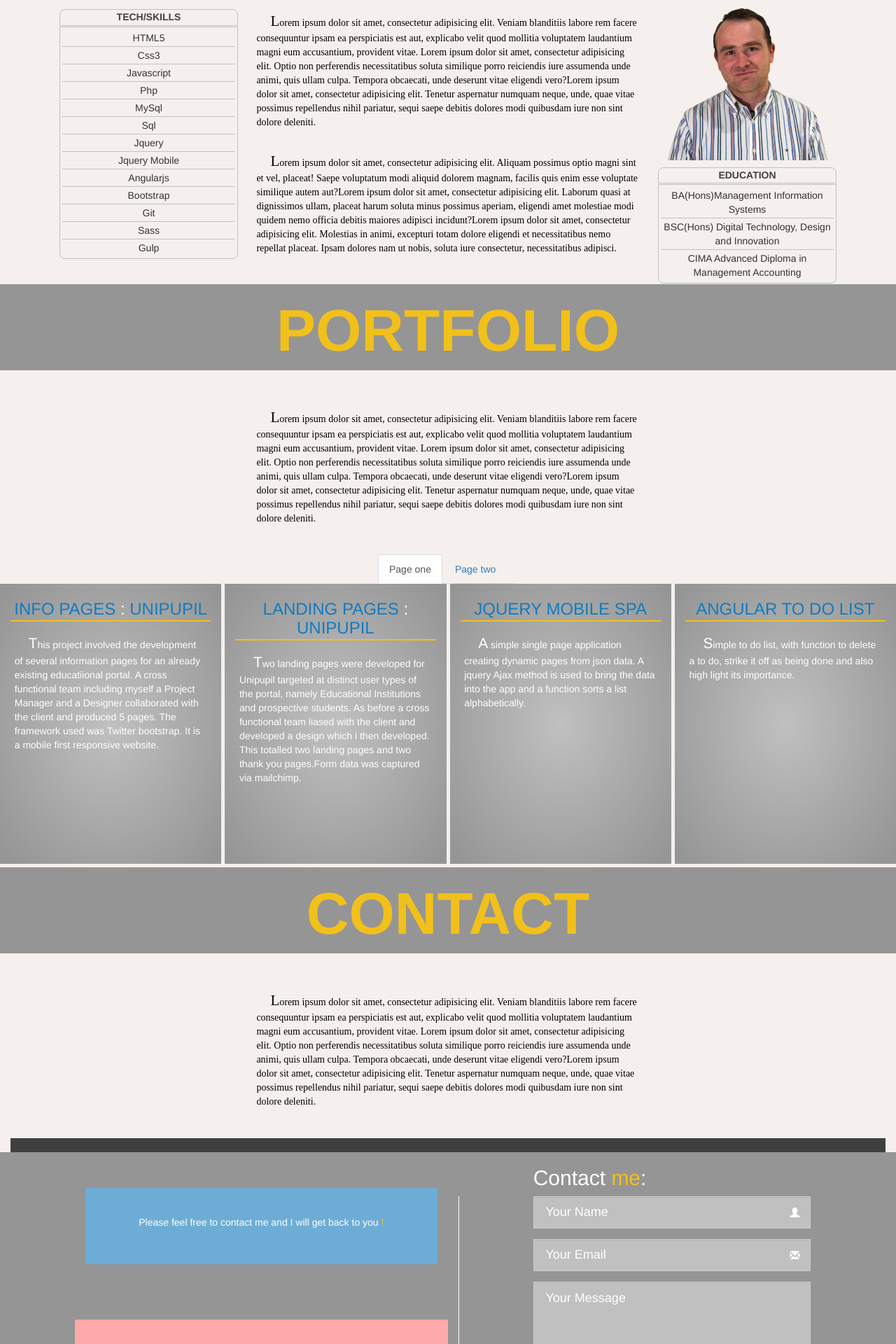
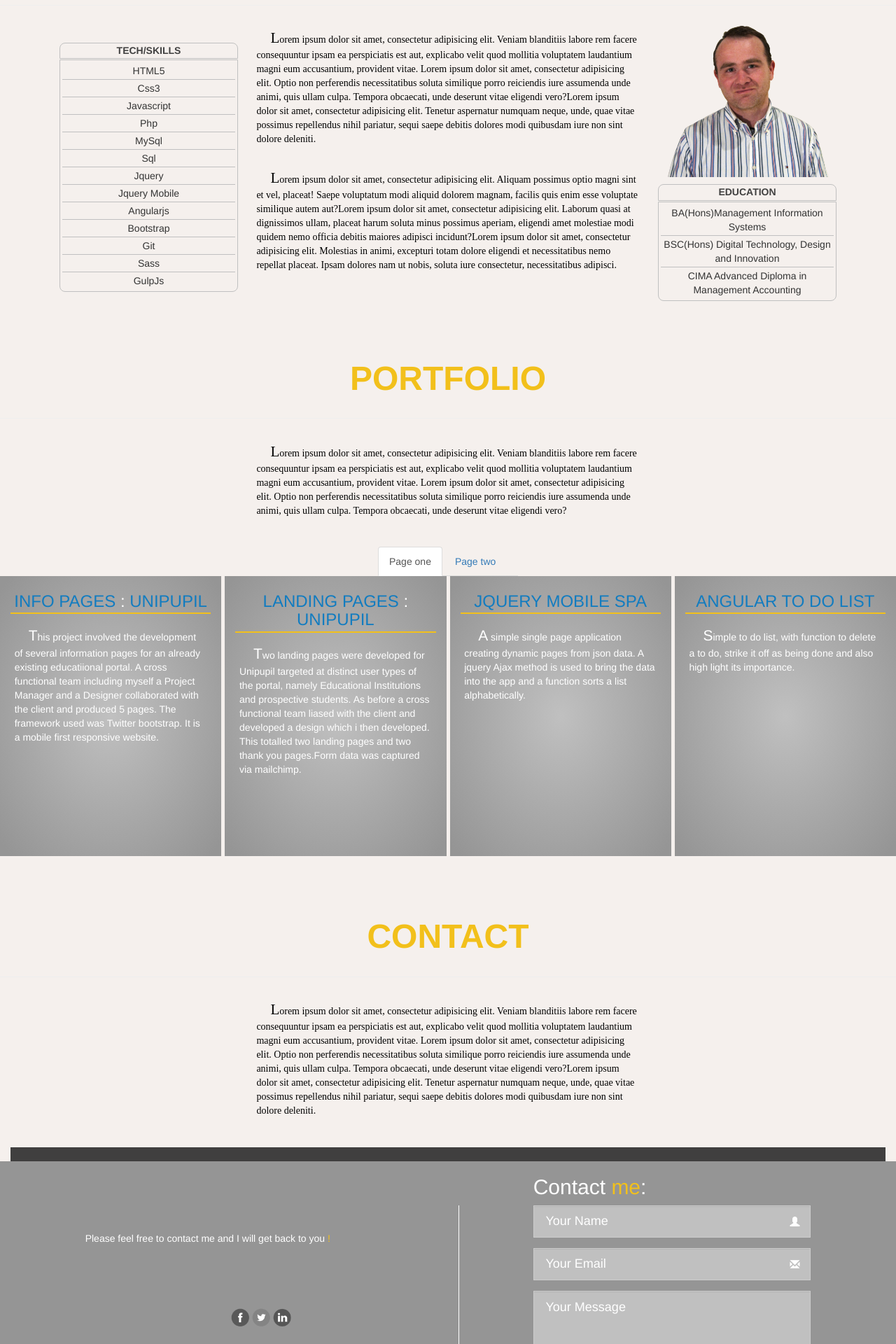
Before and after one commit to barophobe/portsite, a PHP site: page / in a window 1280 px wide. Shown: the part 960-2880 px from the top of the page at 70% size. Run offline with PHP 8.4, Linux system fonts and the light colour scheme; style sheets or scripts are compiled from the project's sources; some libraries are stand-ins or nearby versions; some web fonts are replaced.

Commit message:
alot of changes to styling, changed colors, paddins etc, footer too.

```diff
--- a/contact_me.php
+++ b/contact_me.php
@@ -4,7 +4,7 @@
 <div class="row">
 <div class="col-lg-5 col-lg-offset-1 col-md-6 col-sm-12 col-xs-12">
 
-<div class="well well-lg wellSty">
+<div class="messPlc">
 <p class="conTxt">Please feel free to contact me and I will get back to you<span class="frmConHd2">&nbsp;!</span></p>
 </div>
 <?php if ($_SERVER['REQUEST_METHOD'] == 'POST') {
@@ -36,7 +36,7 @@ if (!empty($_POST['name']) && !empty($_POST['email']) && !empty($_POST['message'
 
 
     <div class="row">
-<div class="well well-lg wellStyP">
+<div class="">
 
           <div class="socL">
 
--- a/index.php
+++ b/index.php
@@ -5,143 +5,218 @@
 <link rel="stylesheet" href="css/bootstrap.css">
 <link rel="stylesheet" href="portfolio.css">
 <link rel="stylesheet" href="media.css">
-	<script   src="https://code.jquery.com/jquery-1.12.4.js" integrity="sha256-Qw82+bXyGq6MydymqBxNPYTaUXXq7c8v3CwiYwLLNXU="  crossorigin="anonymous"></script>
+<script   src="https://code.jquery.com/jquery-1.12.4.js" integrity="sha256-Qw82+bXyGq6MydymqBxNPYTaUXXq7c8v3CwiYwLLNXU=" crossorigin="anonymous"></script>
 <meta charset="utf-8">
 <meta content="IE=edge" http-equiv="X-UA-Compatible">
 <meta name="viewport" content="width=device-width, initial-scale=1.0">
 <script src="https://use.fontawesome.com/e5a060d640.js"></script>
 </head>
+
 <body id="pageDim">
+
 <section id="intro" class="section mrgBtm">
+
 <?php include_once("analyticstracking.php") ?>
-
 
     <div class="container-fluid bkGrnd" id="high">
 
         <header>
+
           <div class="banner arrowDwn" id="hdrBg"><a href="#about"><span class="intHd fa fa-angle-double-down fa-3x"></span></a>
           </div>
+
         </header>
+
     </div>
 
     <div class="transCon">
-    <div class="specHd subTrans" id="hed"><img src="images/ed-connolly-LOGO-03.png" class="logoDim titleMenu" alt=""></div>
+
+      <div class="specHd subTrans" id="hed"><img src="images/ed-connolly-LOGO-03.png" class="logoDim titleMenu" alt="">
+      </div>
+
 
           <div id="myNav" class="layover">
 
-   <!-- layover content -->
+                <ul class="navLst layover-content">
 
-
-        <ul class="navLst layover-content"><li><a href="#intro" class="overHeadMenu"><h5><strong>Top</strong></h5><span class="glyphicon glyphicon-menu-right pull-right overHeadSpan" aria-hidden="true"></span></a>  </li>
+                    <li><a href="#intro" class="overHeadMenu"><h5><strong>Top</strong></h5><span class="glyphicon glyphicon-menu-right pull-right overHeadSpan" aria-hidden="true"></span></a>  </li>
 
                     <li><a href="#about" class="overHeadMenu"><h5><strong>About</strong></h5><span class="glyphicon glyphicon-menu-right pull-right overHeadSpan" aria-hidden="true"></span></a>  </li>
+
                     <li><a href="#portfolio" class="overHeadMenu"><h5><strong>Portfolio</strong></h5><span class="glyphicon glyphicon-menu-right pull-right overHeadSpan" aria-hidden="true"></span></a>  </li>
-      <li><a href="#contact" class="overHeadMenu"><h5><strong>Contact</strong></h5><span class="glyphicon glyphicon-menu-right pull-right overHeadSpan" aria-hidden="true"></span></a>  </li></ul></div>
 
+                    <li><a href="#contact" class="overHeadMenu"><h5><strong>Contact</strong></h5><span class="glyphicon glyphicon-menu-right pull-right overHeadSpan" aria-hidden="true"></span></a>  </li>
 
+                </ul>
 
+          </div>
 
           <button class="c-hamburger c-hamburger--rot">
+
             <span>toggle menu</span>
+
           </button>
 
     </div>
 
-  <!-- <p>Lorem ipsum dolor sit amet, consectetur adipisicing elit. Saepe numquam perferendis fugit laboriosam aliquid nobis quasi dolor sunt molestiae, voluptate magni minima nesciunt soluta distinctio neque quis fuga ad cupiditate.</p> -->
+</section>
 
-</section>
 <div class="topAro"><a href="#intro"><span class="aroUp fa fa-arrow-up fa-3x"></span></a></div>
-<!-- <hr> -->
+
 
 <section id="about" class="section">
+
   <div class="container-fluid">
-<div class="row senter hdSec">
+
+    <div class="row senter">
+
       <h1 class="portHd ">About Me</h1>
+
     </div>
+
   </div>
 
 <hr>
+
 <div class="container">
+
   <div class="row-fluid">
-    <div class="col-md-3 edu">
+
+      <div class="col-sm-3 edu">
+
         <h5>tech/skills</h5>
+
           <ul class="eduLst">
+
               <li>HTML5</li>
+
               <li>Css3</li>
+
               <li>Javascript</li>
+
               <li>Php</li>
+
               <li>MySql</li>
+
               <li>Sql</li>
+
               <li>Jquery</li>
+
               <li>Jquery Mobile</li>
+
               <li>Angularjs</li>
+
               <li>Bootstrap</li>
+
               <li>Git</li>
+
               <li>Sass</li>
-        <li>Gulp</li>
+
+              <li>GulpJs</li>
+
           </ul>
 
+      </div>
 
+      <div class="bio col-sm-6">
 
+        <p class="weighty">Lorem ipsum dolor sit amet, consectetur adipisicing elit. Veniam blanditiis labore rem facere consequuntur ipsam ea perspiciatis est aut, explicabo velit quod mollitia voluptatem laudantium magni eum accusantium, provident vitae. Lorem ipsum dolor sit amet, consectetur adipisicing elit. Optio non perferendis necessitatibus soluta similique porro reiciendis iure assumenda unde animi, quis ullam culpa. Tempora obcaecati, unde deserunt vitae eligendi vero?Lorem ipsum dolor sit amet, consectetur adipisicing elit. Tenetur aspernatur numquam neque, unde, quae vitae possimus repellendus nihil pariatur, sequi saepe debitis dolores modi quibusdam iure non sint dolore deleniti.</p><br>
+
+        <p class="weighty">Lorem ipsum dolor sit amet, consectetur adipisicing elit. Aliquam possimus optio magni sint et vel, placeat! Saepe voluptatum modi aliquid dolorem magnam, facilis quis enim esse voluptate similique autem aut?Lorem ipsum dolor sit amet, consectetur adipisicing elit. Laborum quasi at dignissimos ullam, placeat harum soluta minus possimus aperiam, eligendi amet molestiae modi quidem nemo officia debitis maiores adipisci incidunt?Lorem ipsum dolor sit amet, consectetur adipisicing elit. Molestias in animi, excepturi totam dolore eligendi et necessitatibus nemo repellat placeat. Ipsam dolores nam ut nobis, soluta iure consectetur, necessitatibus adipisci.</p><br>
 
       </div>
-  <div class="bio col-md-6"><p class="weighty">Lorem ipsum dolor sit amet, consectetur adipisicing elit. Veniam blanditiis labore rem facere consequuntur ipsam ea perspiciatis est aut, explicabo velit quod mollitia voluptatem laudantium magni eum accusantium, provident vitae. Lorem ipsum dolor sit amet, consectetur adipisicing elit. Optio non perferendis necessitatibus soluta similique porro reiciendis iure assumenda unde animi, quis ullam culpa. Tempora obcaecati, unde deserunt vitae eligendi vero?Lorem ipsum dolor sit amet, consectetur adipisicing elit. Tenetur aspernatur numquam neque, unde, quae vitae possimus repellendus nihil pariatur, sequi saepe debitis dolores modi quibusdam iure non sint dolore deleniti.</p><br>
-    <p class="weighty">Lorem ipsum dolor sit amet, consectetur adipisicing elit. Aliquam possimus optio magni sint et vel, placeat! Saepe voluptatum modi aliquid dolorem magnam, facilis quis enim esse voluptate similique autem aut?Lorem ipsum dolor sit amet, consectetur adipisicing elit. Laborum quasi at dignissimos ullam, placeat harum soluta minus possimus aperiam, eligendi amet molestiae modi quidem nemo officia debitis maiores adipisci incidunt?Lorem ipsum dolor sit amet, consectetur adipisicing elit. Molestias in animi, excepturi totam dolore eligendi et necessitatibus nemo repellat placeat. Ipsam dolores nam ut nobis, soluta iure consectetur, necessitatibus adipisci.</p><br>
-  </div>
 
-<div class="col-md-3 edu">
+      <div class="col-sm-3 edu1">
+
          <img src="images/Ed_Connolly_profile_02.png" id="edPic"/>
 
          <h5>Education</h5>
+
             <ul class="eduLst">
+
               <li>BA(Hons)Management Information Systems</li>
+
               <li>BSC(Hons) Digital Technology, Design and Innovation</li>
+
               <li>CIMA Advanced Diploma in Management Accounting</li>
+
             </ul>
 
       </div>
 
     </div>
+
   </div>
+
 </section>
 
 
 
 <section id="portfolio" class="section">
+
   <div class="container-fluid">
-  <div class="row senter hdSec">
+
+    <div class="row senter">
+
         <h1 class="portHd">Portfolio</h1>
+
     </div>
+
   </div>
+
 <hr>
+
     <div class="container">
+
       <div class="row-fluid">
-  <div class="bio col-md-6 col-md-offset-3"><!-- <h4 class="subHd subTrans">&nbsp;&nbsp;&nbsp;&nbsp;Skills&nbsp;&nbsp;&nbsp;&nbsp;</h4> --><p class="weighty">Lorem ipsum dolor sit amet, consectetur adipisicing elit. Veniam blanditiis labore rem facere consequuntur ipsam ea perspiciatis est aut, explicabo velit quod mollitia voluptatem laudantium magni eum accusantium, provident vitae. Lorem ipsum dolor sit amet, consectetur adipisicing elit. Optio non perferendis necessitatibus soluta similique porro reiciendis iure assumenda unde animi, quis ullam culpa. Tempora obcaecati, unde deserunt vitae eligendi vero?Lorem ipsum dolor sit amet, consectetur adipisicing elit. Tenetur aspernatur numquam neque, unde, quae vitae possimus repellendus nihil pariatur, sequi saepe debitis dolores modi quibusdam iure non sint dolore deleniti.</p><br>
+
+        <div class="bio col-sm-6 col-sm-offset-3">
+
+          <p class="weighty">Lorem ipsum dolor sit amet, consectetur adipisicing elit. Veniam blanditiis labore rem facere consequuntur ipsam ea perspiciatis est aut, explicabo velit quod mollitia voluptatem laudantium magni eum accusantium, provident vitae. Lorem ipsum dolor sit amet, consectetur adipisicing elit. Optio non perferendis necessitatibus soluta similique porro reiciendis iure assumenda unde animi, quis ullam culpa. Tempora obcaecati, unde deserunt vitae eligendi vero?</p><br>
+
         </div>
+
       </div>
+
+    </div>
+
+<div class="tabbable">
+ <!-- Only required for left/right tabs -->
+  <ul class="nav nav-tabs tabsCenter">
+
+    <li class="active "><a href="#tab1" data-toggle="tab">Page one</a></li>
+
+    <li class=""><a href="#tab2" data-toggle="tab">Page two</a></li>
+
+  </ul>
+
+      <div class="tab-content">
+
+        <div class="tab-pane active" id="tab1">
+
+          <div id="effect-1" class="effects clearfix">
+
+            <div class="img  col-sm-6 col-xs-6 col-md-6">
+
+              <h3 class="portH">Info Pages<span class="portDots">&nbsp;:</span> Unipupil</h3>
+
+                <p class="projSum">This project involved the development of several information pages for an already existing educatiional portal. A cross functional team including myself a Project Manager and a Designer collaborated with the client and produced 5 pages.  The framework used was Twitter bootstrap. It is a mobile first responsive website.</p>
+
+                <div class="overlay">
+
+                  <h5 class="overHead">bootstrap/Html<br>css/javascript</h5>
+
+                  <h3 class="overHead3">Unipupil<br>Info Pages</h3>
+
+                  <a href="https://github.com/barophobe/Dsa-Major-Project" class="expand" target="_blank">Git Repo</a><a href="portfolio/major_proj/About_us.html" class="expand1" target="_blank">Visit Site</a>
+                  <a class="close-overlay hidden">x</a>
+
+                </div>
+
             </div>
 
 
-
-<div class="tabbable"> <!-- Only required for left/right tabs -->
-  <ul class="nav nav-tabs tabsCenter">
-    <li class="active "><a href="#tab1" data-toggle="tab">Page one</a></li>
-    <li class=""><a href="#tab2" data-toggle="tab">Page two</a></li>
-
-  </ul>
-  <div class="tab-content">
-    <div class="tab-pane active" id="tab1">
-      <div id="effect-1" class="effects clearfix">
-    <div class="img  col-sm-6 col-xs-6 col-md-6">
-        <h3 class="portH">Info Pages<span class="portDots">&nbsp;:</span> Unipupil</h3><p class="projSum">This project involved the development of several information pages for an already existing educatiional portal. A cross functional team including myself a Project Manager and a Designer collaborated with the client and produced 5 pages.  The framework used was Twitter bootstrap. It is a mobile first responsive website.</p>
-        <div class="overlay">
-          <h5 class="overHead">bootstrap/Html<br>css/javascript</h5>
-          <h3 class="overHead3">Unipupil<br>Info Pages</h3>
-            <a href="https://github.com/barophobe/Dsa-Major-Project" class="expand" target="_blank">Git Repo</a><a href="portfolio/major_proj/About_us.html" class="expand1" target="_blank">Visit Site</a>
-            <a class="close-overlay hidden">x</a>
-
-
-    </div></div><div class="img col-sm-6 col-xs-6 col-md-6 sec ">
+    <div class="img col-sm-6 col-xs-6 col-md-6 sec ">
          <h3 class="portH">Landing Pages<span class="portDots">&nbsp;:</span> Unipupil</h3><p class="projSum">Two landing pages were developed for Unipupil targeted at distinct user types of the portal, namely Educational Institutions and prospective students. As before a cross functional team liased with the client and developed a design which i then developed. This totalled two landing pages and two thank you pages.Form data was captured via mailchimp.</p>
         <div class="overlay">
           <h5 class="overHead">bootstrap/Html<br>css/javascript</h5>
@@ -215,49 +290,75 @@
             <a class="close-overlay hidden">x</a>
 
 
-</div></div></div>
+</div>
+</div>
+</div>
 
 
 
     </div>
   </div>
 </div>
+
 </section>
 
 
 
 <section id="contact" class="section">
+
   <div class="container-fluid">
+
     <div class="row senter hdSec">
+
         <h1 class="portHd ">Contact</h1>
+
     </div>
+
   </div>
 
 </section>
+
 <hr>
+
 <div class="container">
+
   <div class="row-fluid">
-  <div class="bio col-md-6 col-md-offset-3"><p class="weighty">Lorem ipsum dolor sit amet, consectetur adipisicing elit. Veniam blanditiis labore rem facere consequuntur ipsam ea perspiciatis est aut, explicabo velit quod mollitia voluptatem laudantium magni eum accusantium, provident vitae. Lorem ipsum dolor sit amet, consectetur adipisicing elit. Optio non perferendis necessitatibus soluta similique porro reiciendis iure assumenda unde animi, quis ullam culpa. Tempora obcaecati, unde deserunt vitae eligendi vero?Lorem ipsum dolor sit amet, consectetur adipisicing elit. Tenetur aspernatur numquam neque, unde, quae vitae possimus repellendus nihil pariatur, sequi saepe debitis dolores modi quibusdam iure non sint dolore deleniti.</p><br>
+
+      <div class="bio col-sm-6 col-sm-offset-3"><p class="weighty">Lorem ipsum dolor sit amet, consectetur adipisicing elit. Veniam blanditiis labore rem facere consequuntur ipsam ea perspiciatis est aut, explicabo velit quod mollitia voluptatem laudantium magni eum accusantium, provident vitae. Lorem ipsum dolor sit amet, consectetur adipisicing elit. Optio non perferendis necessitatibus soluta similique porro reiciendis iure assumenda unde animi, quis ullam culpa. Tempora obcaecati, unde deserunt vitae eligendi vero?Lorem ipsum dolor sit amet, consectetur adipisicing elit. Tenetur aspernatur numquam neque, unde, quae vitae possimus repellendus nihil pariatur, sequi saepe debitis dolores modi quibusdam iure non sint dolore deleniti.</p><br>
       </div>
+
   </div>
+
 </div>
+
 <div class="container-fluid">
+
   <footer class="ed">
 
       <span id="invis">|</span>
-</footer></div>
+
+  </footer>
+
+</div>
+
 <?php include ('contact_me.php'); ?>
 
 </div>
 
 <div class="container-fluid">
+
   <footer class="ed">
 
      &copy;&nbsp;All rights Reserved Ed Connolly
-</footer></div>
+
+  </footer>
+
+</div>
+
 <script type="text/javascript" src="bootstrap.js"></script>
 <script type="text/javascript" src="portfolio.js"></script>
 <script type="text/javascript" src="jquery.scrollTo.js"></script>
-<script src="https://cdnjs.cloudflare.com/ajax/libs/modernizr/2.8.3/modernizr.min.js"> </script>
+<script src="https://cdnjs.cloudflare.com/ajax/libs/modernizr/2.8.3/modernizr.min.js"></script>
+
 </body>
 </html>
--- a/portfolio.css
+++ b/portfolio.css
@@ -36,9 +36,6 @@ body {
 .mrgBtm {
   margin-bottom: 0px;
   padding-bottom: 0px; }
-
-.hdSec {
-  background: #959595; }
 
 .arrow_box {
   position: relative;
@@ -300,19 +297,20 @@ textarea:-ms-input-placeholder {
 .socL {
   display: block;
   max-width: 22%;
-  margin: auto;
+  margin: 15% auto;
   text-align: center; }
 
 .conTxt {
   color: #ffffff; }
 
+.messPlc {
+  padding-top: 20%; }
+
 .landList {
   display: block;
   max-width: 100%;
   margin: auto;
-  list-style-type: none;
-  padding-bottom: 6%;
-  text-align: left; }
+  list-style-type: none; }
 
 .landList > li {
   padding: 0;
@@ -374,7 +372,7 @@ textarea:-ms-input-placeholder {
   background: -o-radial-gradient(rgba(45, 45, 45, 0.6), rgba(45, 45, 45, 0.9) 80%); }
 
 .wellSty, .wellStyP {
-  background-color: #6dadd5;
+  background-color: rgba(45, 45, 45, 0.9);
   border: none;
   padding: 8% 0 8% 0;
   border-radius: 0;
@@ -382,12 +380,12 @@ textarea:-ms-input-placeholder {
   margin: 10% auto 5% auto; }
 
 .wellStyP {
-  background-color: #ffaaaa; }
+  background-color: rgba(45, 45, 45, 0.9); }
 
 .portHd {
   color: #f2c01b;
   font-weight: bold;
-  font-size: 84px;
+  font-size: 48px;
   text-transform: uppercase;
   border-radius: 1%; }
 
@@ -1395,7 +1393,9 @@ div.bkGrnd {
   .eduLst li:last-child {
     border-bottom: none; }
 
-.edu h5 {
+.edu, .edu1 {
+  margin-top: 2%; }
+  .edu h5, .edu1 h5 {
     text-transform: uppercase;
     color: rgba(45, 45, 45, 0.9);
     text-align: center;
@@ -1406,6 +1406,9 @@ div.bkGrnd {
     padding-bottom: 3px;
     padding-top: 3px;
     margin-bottom: 0px; }
+
+.edu1 {
+  margin-top: 0; }
 
 .topAro {
   position: fixed;
@@ -1419,6 +1422,15 @@ div.bkGrnd {
   overflow: hidden; }
 
 .aroUp {
-  color: rgba(65, 65, 65, 0.3); }
+  color: rgba(90, 90, 90, 0.3); }
+
+#about {
+  margin-top: 5%; }
+
+#portfolio {
+  margin-top: 5%; }
+
+#contact {
+  margin-top: 5%; }
 
 /*# sourceMappingURL=portfolio.css.map */
--- a/portfolio.scss
+++ b/portfolio.scss
@@ -62,7 +62,8 @@ body {
   padding-bottom: 0px;
 }
 .hdSec {
-  background:$greyD;
+  // background:$overlay;
+  // padding: 2% 0 2% 0;
 }
 .arrow_box {
   position: relative;
@@ -405,7 +406,7 @@ color: #fff !important;
 .socL {
   display: block;
   max-width: 22%;
-  margin: auto;
+  margin:15% auto;
   text-align: center;
 
 }
@@ -413,14 +414,16 @@ color: #fff !important;
 .conTxt {
   color:$white;
 }
-
+.messPlc {
+  padding-top:20%;
+}
 .landList{
   display: block;
     max-width: 100%;
     margin: auto;
   list-style-type: none;
-  padding-bottom: 6%;
-  text-align: left;
+  // padding-bottom: 6%;
+  // text-align: left;
 }
 .landList > li{
 
@@ -500,7 +503,7 @@ color: #fff !important;
 
 }
 .wellSty{
-  background-color:$blueB;
+  background-color:$overlay;
   border:none;
   padding: 8% 0 8% 0;
   border-radius: 0;
@@ -510,13 +513,13 @@ color: #fff !important;
 
 .wellStyP {
   @extend .wellSty;
-  background-color:$pink;
+  background-color:$overlay;
   }
 
 .portHd {
   color:$yellow;
   font-weight: bold;
-  font-size:84px;
+  font-size:48px;
   // border-bottom: 1px solid $greyL;
   // border-top: 1px solid $greyL;
   text-transform: uppercase;
@@ -1662,6 +1665,7 @@ div.bkGrnd {
 
 .edu{
   // padding:1px;
+   margin-top:2%;
   h5 {
     text-transform: uppercase;
     color:$overlay;
@@ -1673,9 +1677,13 @@ div.bkGrnd {
     padding-bottom:3px;
     padding-top:3px;
     margin-bottom: 0px;
+
   }
 }
-
+.edu1 {
+  @extend .edu;
+  margin-top:0;
+}
 .topAro {
   position:fixed;
   width:50px;
@@ -1688,5 +1696,19 @@ div.bkGrnd {
   overflow: hidden;
 }
 .aroUp {
-  color:darken($greyLT,50%);
-}
+  color:darken($greyLT,40%);
+}
+
+
+
+
+
+#about {
+  margin-top: 5%;
+}
+#portfolio {
+  margin-top: 5%;
+}
+#contact{
+  margin-top: 5%;
+}
```
Also changed, not shown: 1 other file. Lines whose indentation alone changed are shown as unchanged.
